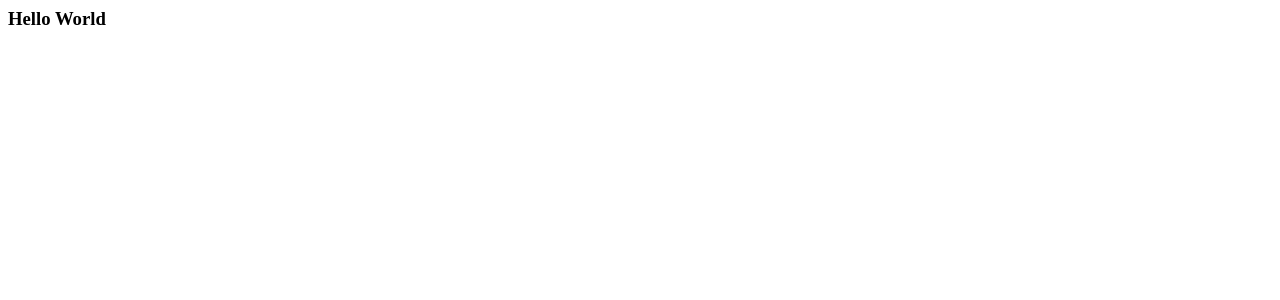
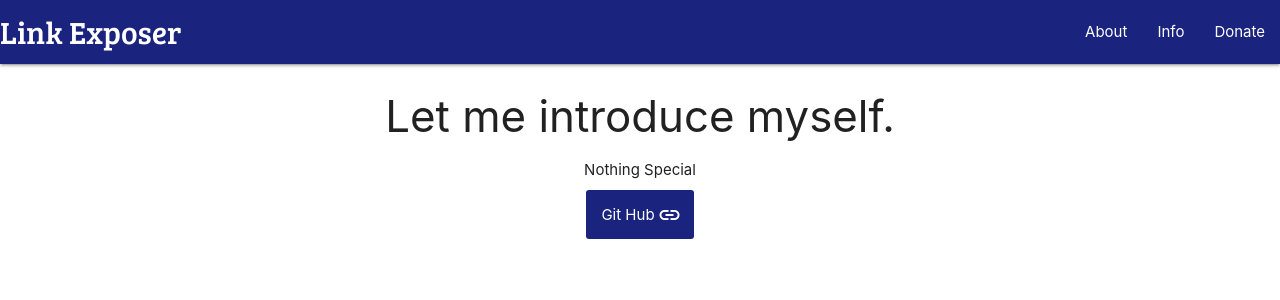
Before and after one commit to naveenmicheal/Link_dist, a Flask app: page /about in a window 1280 px wide. Before the commit the part shown is almost empty. Shown: the top 300 px of the page. Run offline with Flask 2, Linux system fonts and the light colour scheme.

Commit message:
added about page

```diff
--- a/app.py
+++ b/app.py
@@ -70,9 +70,15 @@ def home():
 
 @app.route('/about')
 def about():
-	return '<h3>Hello World</h3>'
+	return render_template('about.html')
 
+@app.route('/donate')
+def donate():
+	return render_template('donate.html')
 
+@app.route('/info')
+def info():
+	return render_template('info.html')
 if __name__ =='__main__':
 
-	app.run(host='0.0.0.0', debug=True)
+	app.run()
--- /dev/null
+++ b/templates/about.html
@@ -0,0 +1,31 @@
+{%include 'layout.html'%}
+{%block content%}
+
+<section  id="about" class="center-align">
+
+   	<div class="row section-intro">
+   		<div class="col-twelve">
+
+
+   			<h3>Let me introduce myself.</h3>
+
+   			<div class="intro-info">
+
+   				<p class="lead">Nothing Special</p>
+   			</div>
+   			<div class="indigo darken-4" style=" color: white; display: inline; background-color: black; padding: 15px; border-radius: 3px;" >
+
+   				<a style="color: white;" href="https://github.com/naveenmicheal">Git Hub</a><i style="position: relative;top:7px;left: 3px;" class="material-icons">insert_link</i>
+   			</div>
+
+   		</div>
+   	</div>
+   	   </section>
+
+<style type="text/css">
+	body{
+		background-color: white;
+	}
+</style>
+
+{%endblock%}
--- /dev/null
+++ b/templates/donate.html
@@ -0,0 +1,6 @@
+{%include 'layout.html'%}
+{%block content%}
+
+
+
+{%endblock%}
--- /dev/null
+++ b/templates/info.html
@@ -0,0 +1,6 @@
+{%include 'layout.html'%}
+{%block content%}
+
+
+
+{%endblock%}
--- a/templates/layout.html
+++ b/templates/layout.html
@@ -10,6 +10,33 @@
 </head>
 <body>
 {%block content%}
+<!-- NAVIGATION -->
+<nav class="indigo darken-4">
+    <div class="nav-wrapper">
+      <a href="{{url_for('home')}}" style="font-family: 'Bree Serif', serif;" class="brand-logo">Link Exposer</a>
+      <a href="#" data-target="mobile_nav" class="sidenav-trigger"><i class="material-icons">menu</i></a>
+      <ul class="right  hide-on-med-and-down">
+        <li><a href="{{url_for('about')}}">About</a></li>
+        <li><a href="{{url_for('info')}}">Info</a></li>
+        <li><a href="{{url_for('donate')}}">Donate</a></li>
+        <!-- <li><a href="#"></a></li> -->
+      </ul>
+    </div>
+  </nav>
+
+  <ul class="sidenav" id="mobile_nav">
+    <li><a href="{{url_for('about')}}">About</a></li>
+    <li><a href="{{url_for('info')}}">Info</a></li>
+    <li><a href="{{url_for('donate')}}">Donate</a></li>
+  </ul>
+  <script type="text/javascript">
+  	document.addEventListener('DOMContentLoaded', function() {
+    var navbar = document.querySelectorAll('.sidenav');
+    var instances = M.Sidenav.init(navbar, {});
+  });
+
+  </script>
+  <!-- END NAVBAR -->
 {%endblock content%}
 </body>
 <script type="text/javascript" src="{{url_for('static', filename='materialize.min.js')}}"></script>
```
Also changed, not shown: templates/home.html (+1 -23 lines).
